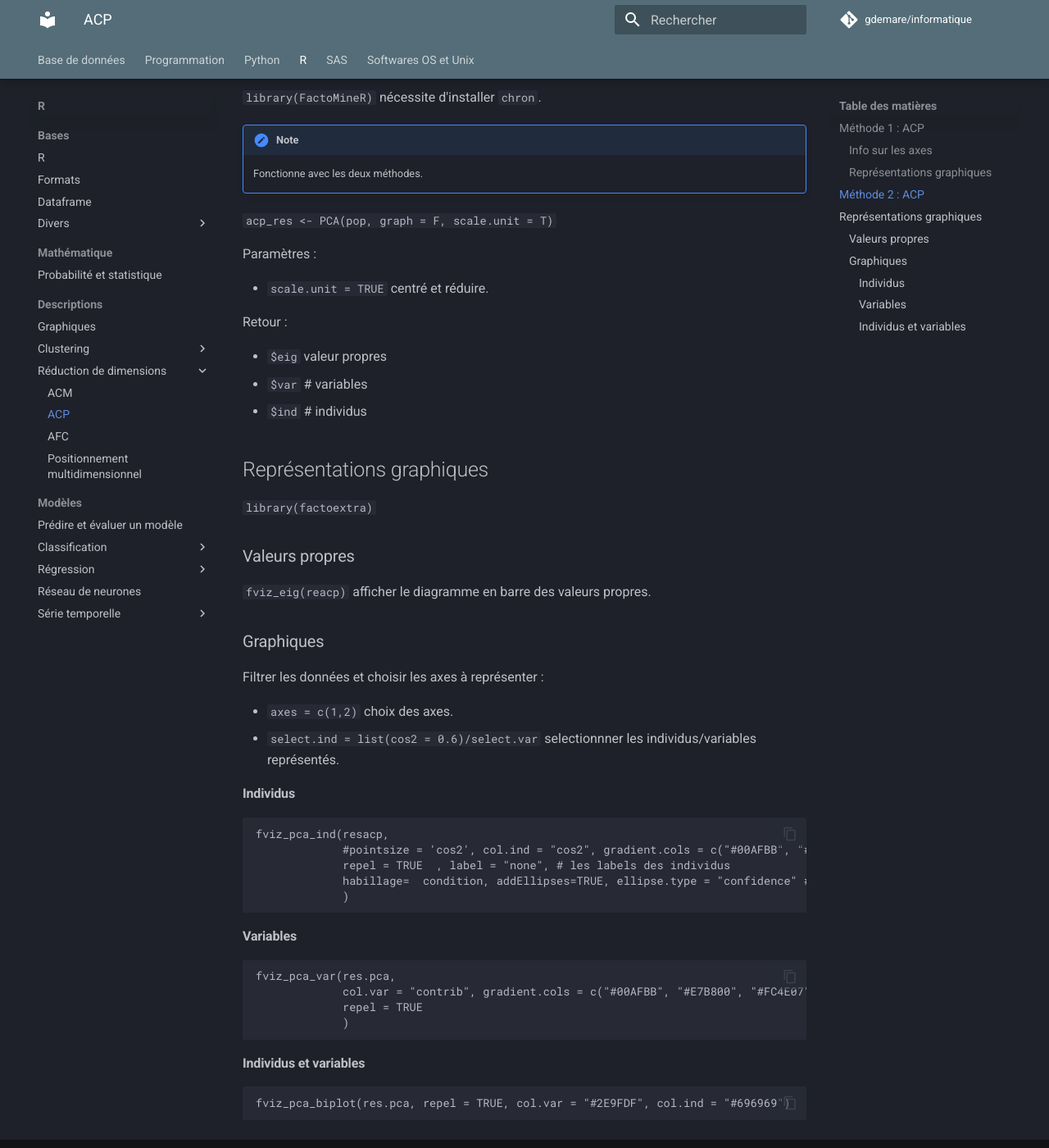
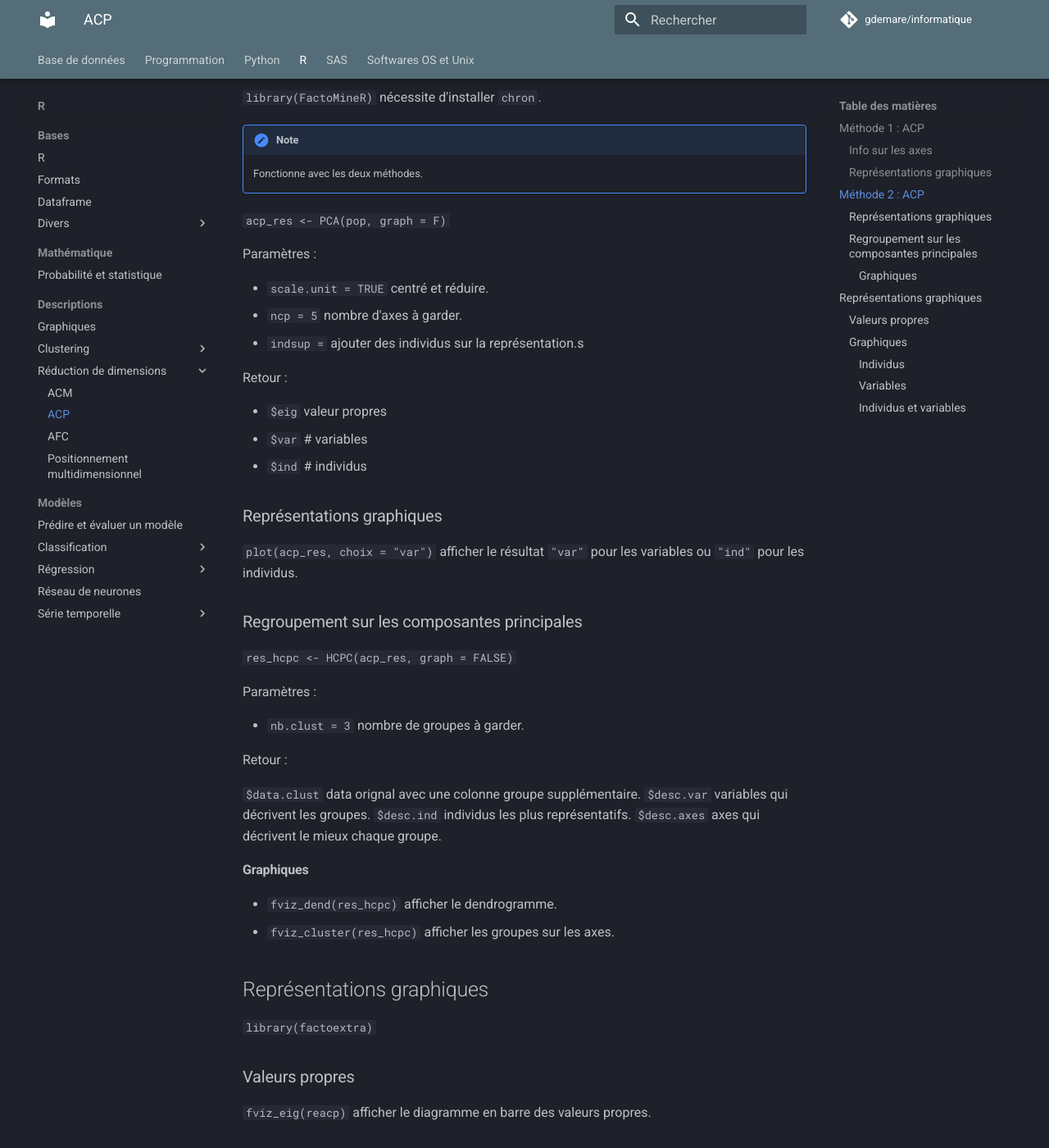
Before and after one commit to gdemare/Informatique, an MkDocs documentation site: the page built from docs/r/reduction-dimensions/ACP_r.md, in a window 1280 px wide and 1400 px high, scrolled down 1136 px. Shown: the whole window at 82% size. Built offline with MkDocs 1.6.1 and Material for MkDocs 9.7.7, drawn with Linux system fonts in a browser that asks for light colours; comment, search, counter and statistics services are not loaded.

Commit message:
Update ACP_r.md

```diff
--- a/docs/r/reduction-dimensions/ACP_r.md
+++ b/docs/r/reduction-dimensions/ACP_r.md
@@ -35,17 +35,43 @@ Ligne    | Description
 !!! note
     Fonctionne avec les deux méthodes.
 
-`acp_res <- PCA(pop, graph = F, scale.unit = T)`
+`acp_res <- PCA(pop, graph = F)`
 
 Paramètres :
 
 * `scale.unit = TRUE` centré et réduire.
+* `ncp = 5` nombre d'axes à garder.
+* `indsup =` ajouter des individus sur la représentation.s
 
 Retour :
 
 * `$eig` valeur propres
 * `$var` # variables
 * `$ind` # individus
+
+### Représentations graphiques
+
+`plot(acp_res, choix = "var")` afficher  le résultat `"var"` pour les variables ou `"ind"` pour les individus.
+
+### Regroupement sur les composantes principales
+
+`res_hcpc <- HCPC(acp_res, graph = FALSE)`
+
+Paramètres :
+
+* `nb.clust = 3` nombre de groupes à garder.
+
+Retour :
+
+`$data.clust` data orignal avec une colonne groupe supplémentaire.
+`$desc.var` variables qui décrivent les groupes.
+`$desc.ind` individus les plus représentatifs.
+`$desc.axes` axes qui décrivent le mieux chaque groupe.
+
+#### Graphiques
+
+* `fviz_dend(res_hcpc)` afficher le dendrogramme.
+* `fviz_cluster(res_hcpc)` afficher les groupes sur les axes.
 
 ## Représentations graphiques
 
```
